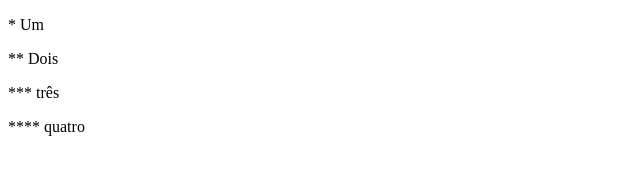
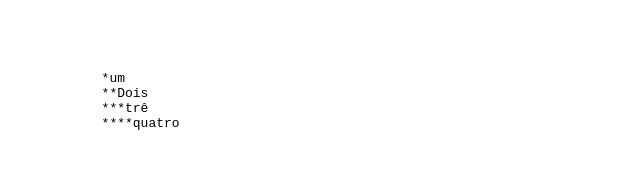
Before and after one commit to esteroliver/Atividades-de-HTML-e-CSS, a plain HTML site: page desafios/d001.html in a window 1280 px wide. Shown: the whole page, without its empty margins (0-640 px from the left). Drawn offline with Linux system fonts and the light colour scheme.

Commit message:
algumas alterações

```diff
--- a/desafios/d001.html
+++ b/desafios/d001.html
@@ -7,10 +7,14 @@
     <title>Desafio 001</title>
 </head>
 <body>
-    <p>* Um</p>
-    <p>** Dois</p>
-    <p>*** três</p>
-    <p>**** quatro</p>
+    <pre>
+        <p>
+            *um
+            **Dois
+            ***trê
+            ****quatro
+        </p>
+    </pre>
 
 </body>
 </html>
```
Also changed, not shown: exercícios/cap08/ex008.html (renamed from exercícios/ex008.html), exercícios/cap08/ex009.html (added).
